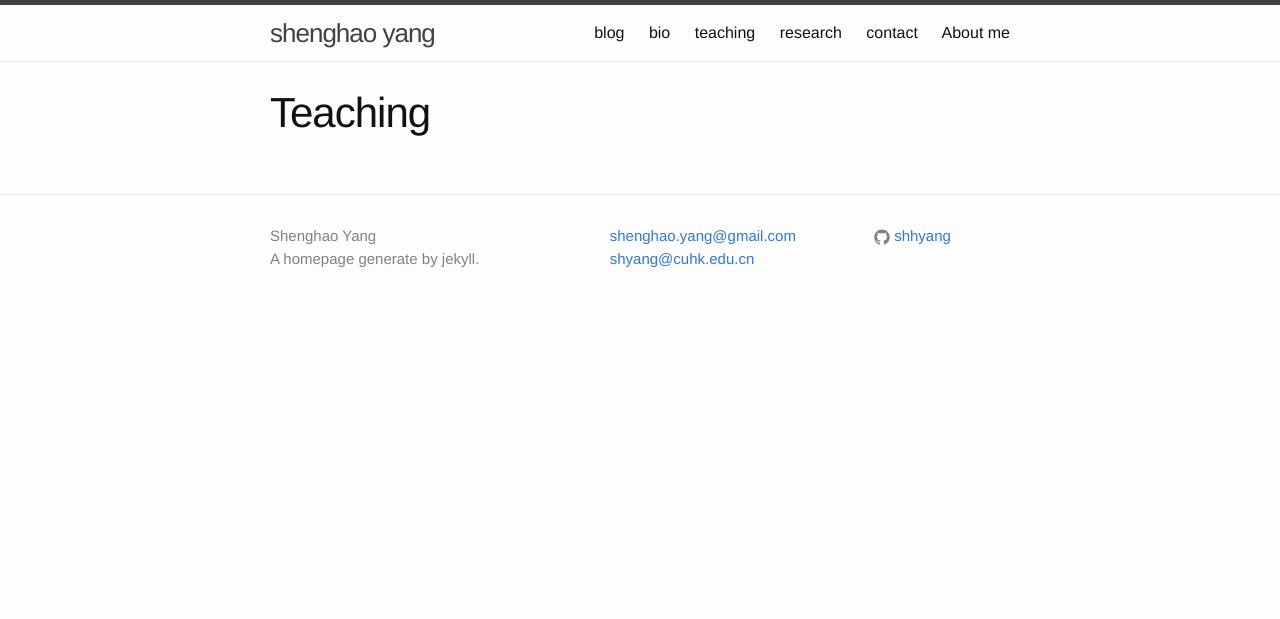
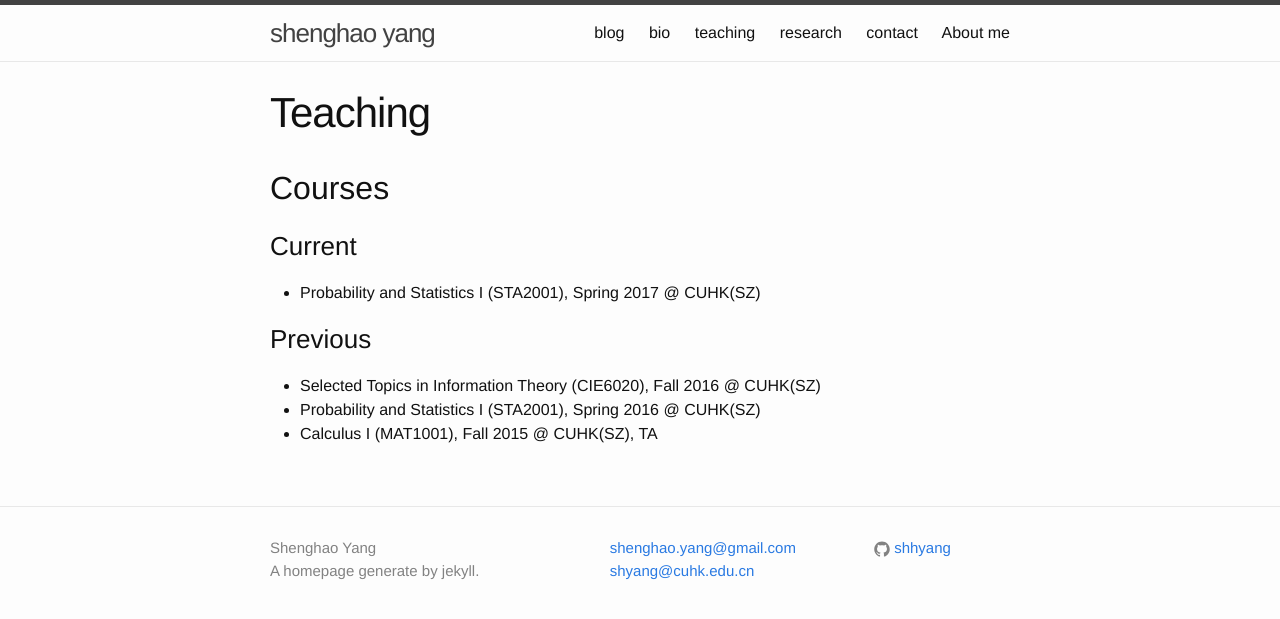
Before and after one commit to shhyang/shhyang.github.io, a Jekyll site: the page built from teaching/index.md, in a window 1280 px wide. Shown: the top 619 px of the page. Built offline with Jekyll 4.4.1, drawn with Linux system fonts in a browser that asks for light colours.

Commit message:
add more contents

```diff
--- a/_config.yml
+++ b/_config.yml
@@ -59,6 +59,9 @@ scholar:
   replace_strings: true
   join_strings:    true
   use_raw_bibtex_entry: false
+  # details_dir:    research/publications
+  # details_layout: bibtex.html
+  # details_link:   Details
   query: "@*"
 # theme: minima
 # Build settings
--- a/teaching/index.md
+++ b/teaching/index.md
@@ -3,3 +3,19 @@ layout: page
 title: teaching
 title_s: Teaching
 ---
+
+## Courses
+
+### Current
+- Probability and Statistics I (STA2001), Spring 2017 @ CUHK(SZ)
+
+### Previous
+- Selected Topics in Information Theory (CIE6020), Fall 2016 @ CUHK(SZ)
+- Probability and Statistics I (STA2001), Spring 2016 @ CUHK(SZ)
+- Calculus I (MAT1001), Fall 2015 @ CUHK(SZ), TA
+
+<!-- ## Students
+
+### Current
+
+### Previous -->
```
Also changed, not shown: _research/bats.md (+8 -0 lines), _research/publications.md (+4 -0 lines), index.md (+3 -2 lines), research/index.md (+21 -2 lines).
